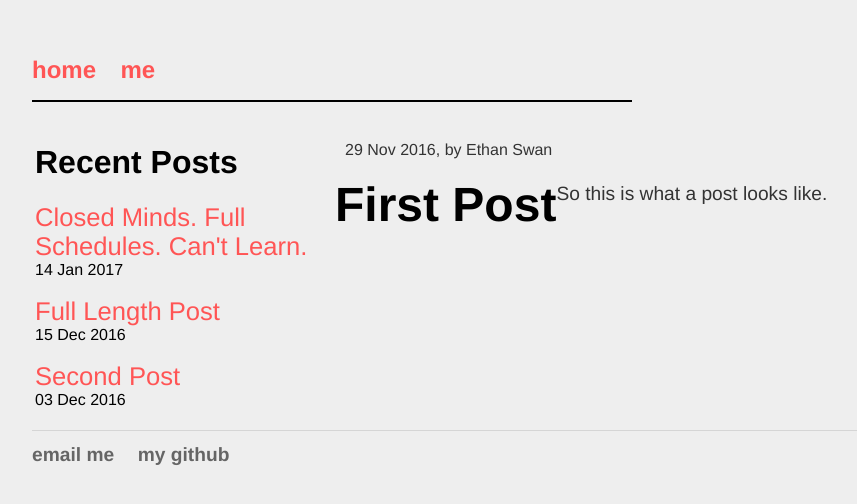
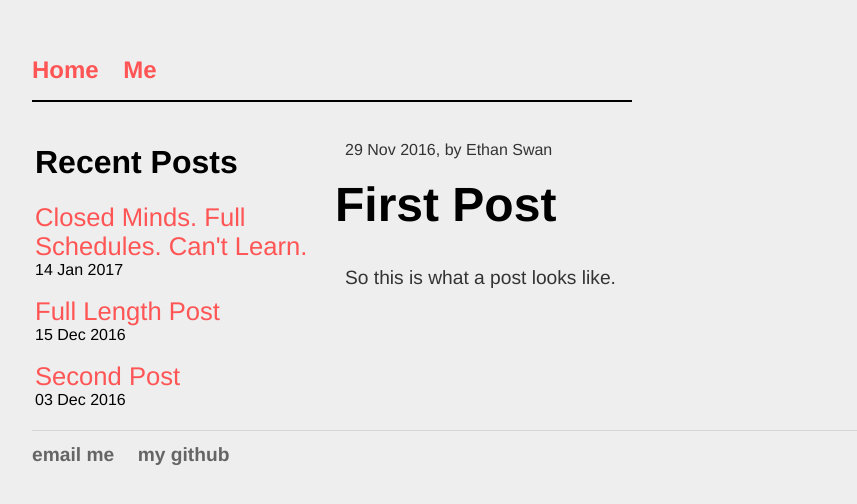
Before and after one commit to eswan18/ethanswan.com, a Jekyll site: the page built from _posts/2016-11-29-first-post.md, in a window 1280 px wide. Shown: the top 504 px of the page, without its empty margins (8-865 px from the left). Built offline with Jekyll 4.4.1, drawn with Linux system fonts in a browser that asks for light colours.

Commit message:
Fixed unexpected text wrapping

```diff
--- a/_layouts/default.html
+++ b/_layouts/default.html
@@ -11,8 +11,8 @@
 				<!-- NAV BAR, ETC -->
 				<nav>
 					<ul>
-						<li><a href="/" class="header_link">home</a></li>
-						<li><a href="/me.html" class="header_link">me</a></li>
+						<li><a href="/" class="header_link">Home</a></li>
+						<li><a href="/me.html" class="header_link">Me</a></li>
 					</ul>
 				</nav>
 				<div style="height:2px;width:100%">
--- a/css/main.css
+++ b/css/main.css
@@ -103,3 +103,6 @@ recent_post_title {
 recent_post_date {
     font-size: 1em;
 }
+div.post {
+    clear: both;
+}
```
